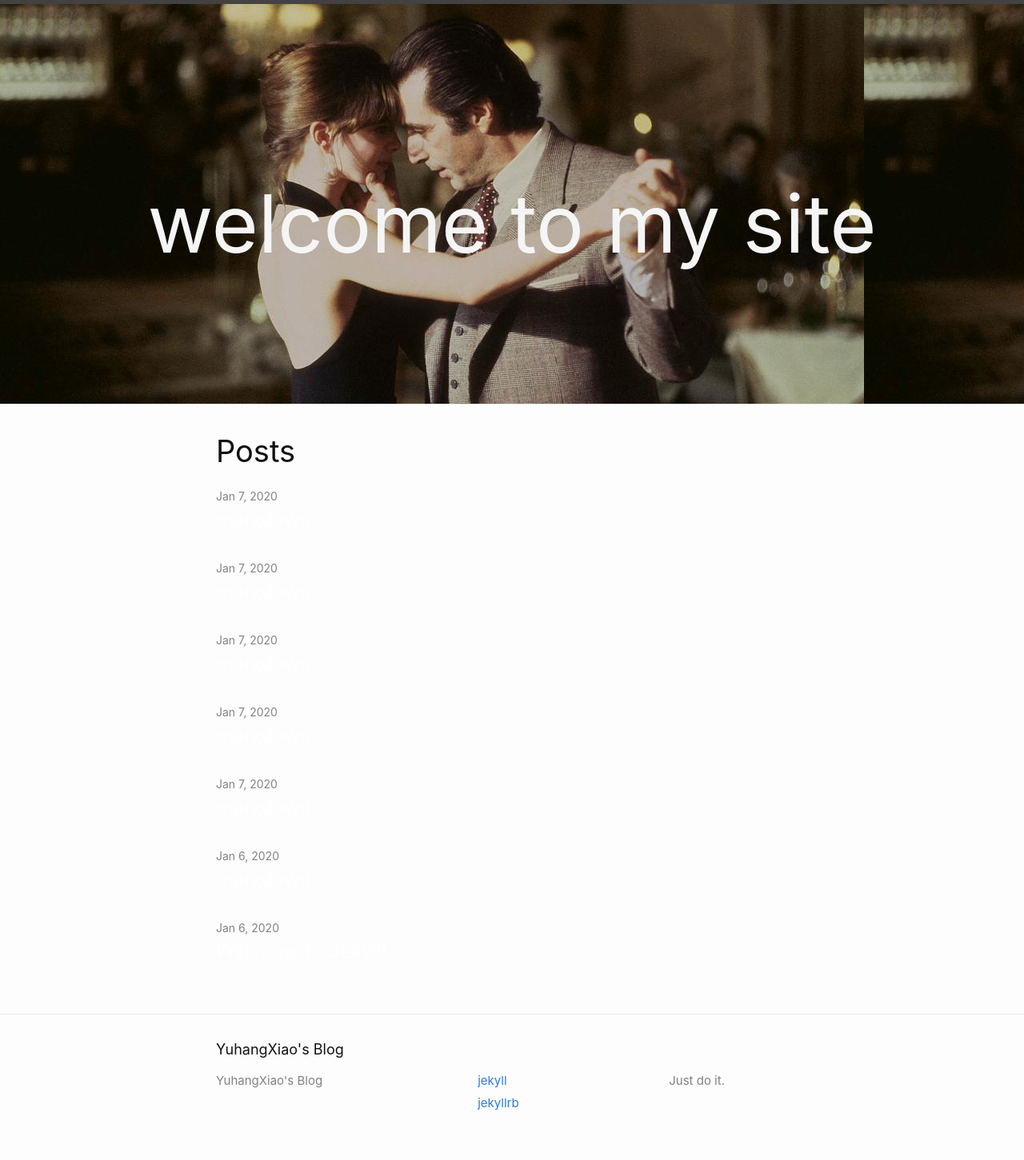
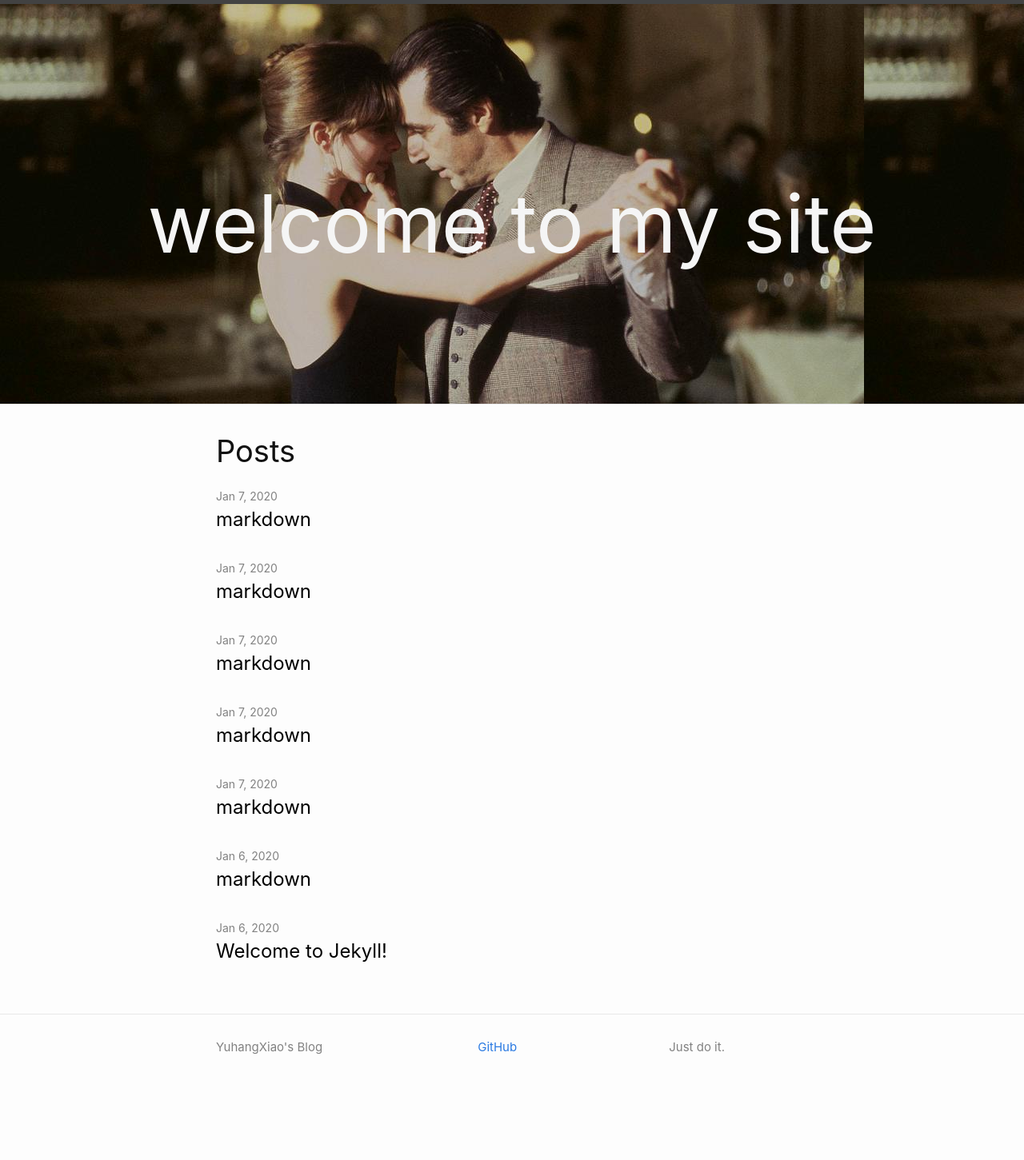
Before and after one commit to yuhangxiaocs/yuhangxiaocs.github.io, a Jekyll site: the page built from index.html, in a window 1280 px wide. Shown: the whole page at 80% size. Built offline with Jekyll 4.4.1, drawn with Linux system fonts in a browser that asks for light colours; the list of posts is cut into pages by our own code; after the commit the page ends 1382 px from its top, so only the background shows below that.

Commit message:
some changes

```diff
--- a/_config.yml
+++ b/_config.yml
@@ -24,8 +24,7 @@ description: >- # this means to ignore newlines until "baseurl:"
   Just do it.
 baseurl: "" # the subpath of your site, e.g. /blog
 url: "" # the base hostname & protocol for your site, e.g. http://example.com
-twitter_username: jekyllrb
-github_username:  jekyll
+github_username:  GitHub
 
 # Build settings
 theme: minima
--- a/_includes/footer.html
+++ b/_includes/footer.html
@@ -3,7 +3,7 @@
 
   <div class="wrapper">
 
-    <h2 class="footer-heading">YuhangXiao's Blog</h2>
+    <!-- <h2 class="footer-heading">YuhangXiao's Blog</h2> -->
 
     <div class="footer-col-wrapper">
       <div class="footer-col footer-col-1">
--- a/_includes/social.html
+++ b/_includes/social.html
@@ -4,7 +4,8 @@
   {%- if site.dribbble_username -%}<li><a href="https://dribbble.com/{{ site.dribbble_username| cgi_escape | escape }}"><svg class="svg-icon"><use xlink:href="{{ '/assets/minima-social-icons.svg#dribbble' | relative_url }}"></use></svg> <span class="username">{{ site.dribbble_username| escape }}</span></a></li>{%- endif -%}
   {%- if site.facebook_username -%}<li><a href="https://www.facebook.com/{{ site.facebook_username| cgi_escape | escape }}"><svg class="svg-icon"><use xlink:href="{{ '/assets/minima-social-icons.svg#facebook' | relative_url }}"></use></svg> <span class="username">{{ site.facebook_username| escape }}</span></a></li>{%- endif -%}
   {%- if site.flickr_username -%}<li><a href="https://www.flickr.com/photos/{{ site.flickr_username| cgi_escape | escape }}"><svg class="svg-icon"><use xlink:href="{{ '/assets/minima-social-icons.svg#flickr' | relative_url }}"></use></svg> <span class="username">{{ site.flickr_username| escape }}</span></a></li>{%- endif -%}
-  {%- if site.github_username -%}<li><a href="https://github.com/{{ site.github_username| cgi_escape | escape }}"><svg class="svg-icon"><use xlink:href="{{ '/assets/minima-social-icons.svg#github' | relative_url }}"></use></svg> <span class="username">{{ site.github_username| escape }}</span></a></li>{%- endif -%}
+  <!-- 只显示GitHub主页 不显示我自己的 -->
+  {%- if site.github_username -%}<li><a href="https://github.com"><svg class="svg-icon"><use xlink:href="{{ '/assets/minima-social-icons.svg#github' | relative_url }}"></use></svg> <span class="username">{{ site.github_username| escape }}</span></a></li>{%- endif -%}
   {%- if site.instagram_username -%}<li><a href="https://instagram.com/{{ site.instagram_username| cgi_escape | escape }}"><svg class="svg-icon"><use xlink:href="{{ '/assets/minima-social-icons.svg#instagram' | relative_url }}"></use></svg> <span class="username">{{ site.instagram_username| escape }}</span></a></li>{%- endif -%}
   {%- if site.linkedin_username -%}<li><a href="https://www.linkedin.com/in/{{ site.linkedin_username| cgi_escape | escape }}"><svg class="svg-icon"><use xlink:href="{{ '/assets/minima-social-icons.svg#linkedin' | relative_url }}"></use></svg> <span class="username">{{ site.linkedin_username| escape }}</span></a></li>{%- endif -%}
   {%- if site.pinterest_username -%}<li><a href="https://www.pinterest.com/{{ site.pinterest_username| cgi_escape | escape }}"><svg class="svg-icon"><use xlink:href="{{ '/assets/minima-social-icons.svg#pinterest' | relative_url }}"></use></svg> <span class="username">{{ site.pinterest_username| escape }}</span></a></li>{%- endif -%}
--- a/assets/main.css
+++ b/assets/main.css
@@ -151,7 +151,7 @@ table td { border: 1px solid #e8e8e8; }
 /* 显示时间的fontsize */
 .post-meta { font-size: 14px; color: #828282; }
 
-.post-link { display: block; font-size: 24px; color: white;}
+.post-link { display: block; font-size: 24px; color: black;}
 
 /** Posts */
 .post-header { margin-bottom: 30px; }
```
